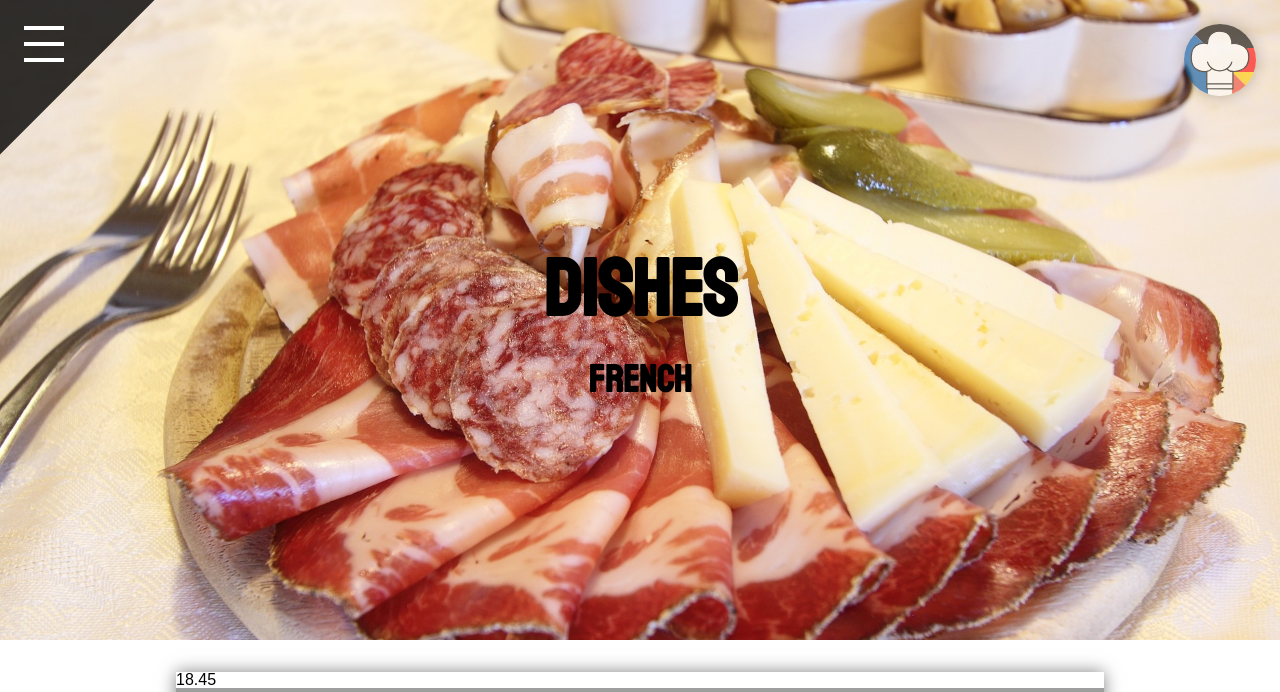
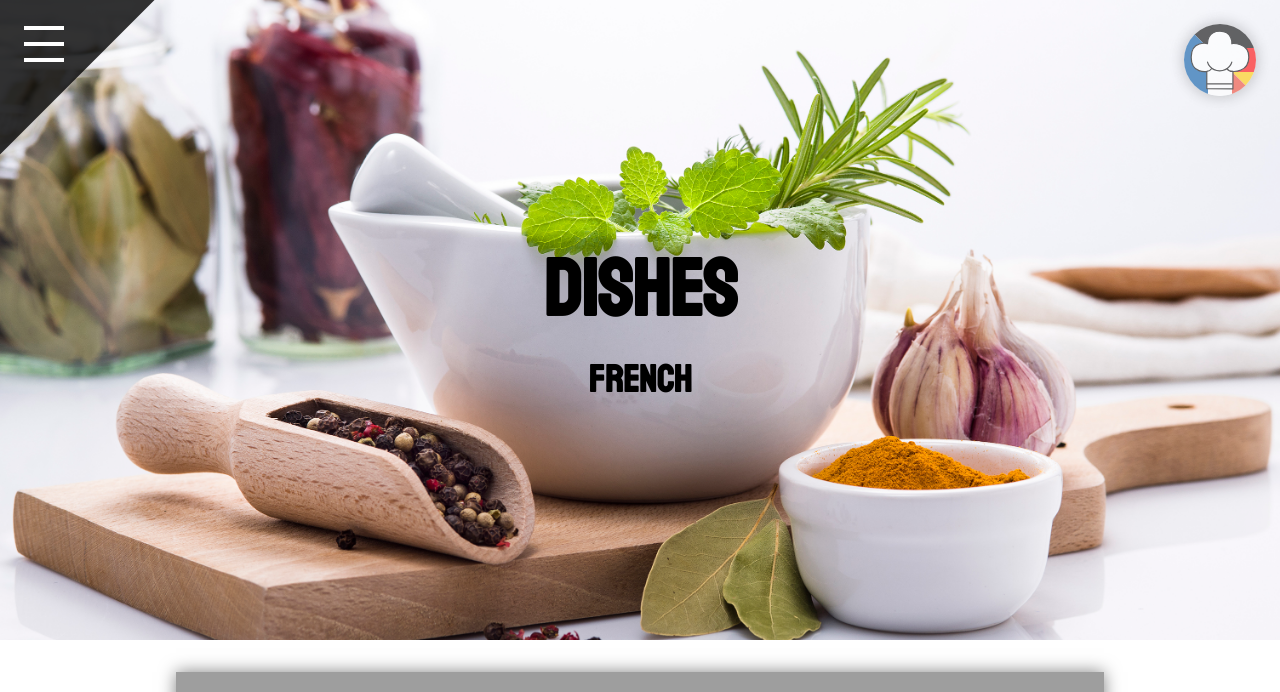
Before and after one commit to karabenemsi/germanfrenchfood, a PHP site: page /dish_overview.php?category=french in a window 1280 px wide. Shown: the top 692 px of the page. Run offline with PHP 8.4, Linux system fonts and the light colour scheme; data comes from the database, SQL or seed files in the repository; some libraries are stand-ins or nearby versions; grey boxes are pictures that could not be loaded.

Commit message:
Better Dish-Item with price + new hero-image

```diff
--- a/src/css/6_sites/dish-overview.css
+++ b/src/css/6_sites/dish-overview.css
@@ -8,12 +8,15 @@
 }
 
 .menu-item{
+  position: relative;
   margin: 2rem 1rem;
   box-shadow: 0 0 1rem rgb(0,0,0,0.5);
   padding: 0 0 1rem 0;
   width: calc(50% - 3rem);
   min-width: 20rem;
   flex-grow: 1;
+  overflow: hidden;
+
 }
 
 .menu-item .top-image{
@@ -36,7 +39,19 @@
   flex-wrap: wrap;
 }
 
+.menu-item .price {
+  position: absolute;
+  right: 0;
+  top: 2rem;
+  padding: 0.75rem 2rem 0.75rem 2rem;
+  font-size: 3rem;
+  background: #fff;
+  font-family: 'Staatliches', sans-serif;
+  box-shadow: 0 0 0.5rem rgba(0,0,0,0.5);
+}
+
 .menu-item .categories li{
+  position: relative;
   padding: 0.25rem;
   height: 1.25rem;
   font-size: 0.8rem;
--- a/src/dish_detail.php
+++ b/src/dish_detail.php
@@ -7,7 +7,7 @@
 ?>
     <main>
 
-    <section class="hero" style="background-image:url(./images/stock/stock_01.jpg">
+    <section class="hero" style="background-image:url(./images/stock/stock_01.jpg)">
 
     </section>
 
--- a/src/dish_overview.php
+++ b/src/dish_overview.php
@@ -13,7 +13,7 @@ if($category == ''){
 
 echo '
     <main class="menu-site">
-	<section class="hero" style="background-image:url(./images/region/charcuterie.jpg)">
+	<section class="hero" style="background-image:url(./images/hero1.jpg)">
   <h1>Dishes</h1>
   <h2>' . $category . '</h2>
 </section>
@@ -33,7 +33,7 @@ echo '
 
         echo '
         <section class="menu-item">
-          <div class="price">' . $meal['price'] . '</div>
+          <div class="price">' . $meal['price'] . '€</div>
           <a class="top-image" style="background-image:url(' . $meal['image'] . ')"></a>
           <div class="categories">
             <ul>';
```
Also changed, not shown: src/index.php (+5 -4 lines), src/images/hero.jpg (added), src/images/hero1.jpg (added).
